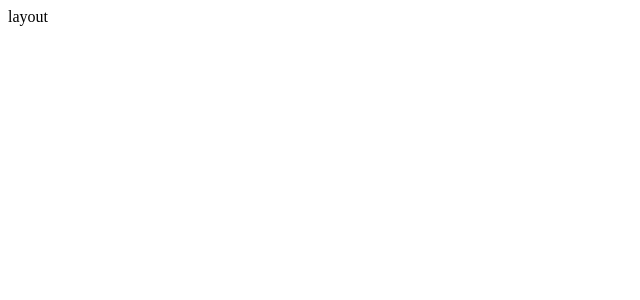
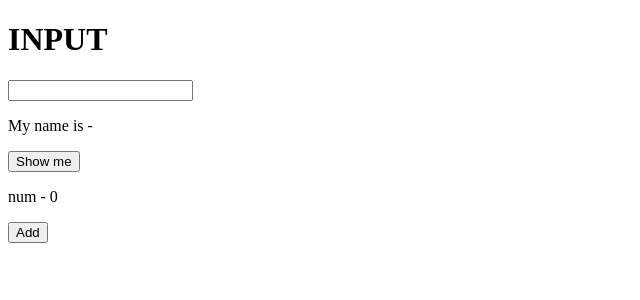
Before and after one commit to Ak003x/ReactHooks-Practice, a Next.js app: page / in a window 1280 px wide. Shown: the top 300 px of the page, without its empty margins (0-640 px from the left). Built offline with nearby package versions, Linux system fonts and the light colour scheme.

Commit message:
Updated code

```diff
--- a/src/app/layout.tsx
+++ b/src/app/layout.tsx
@@ -1,9 +1,9 @@
-import React from 'react'
+import React from "react";
 
-function layout() {
+export default function Layout({ children }: { children: React.ReactNode }) {
   return (
-    <div>layout</div>
-  )
+    <html lang="en">
+      <body>{children}</body>
+    </html>
+  );
 }
-
-export default layout
--- a/src/app/page.tsx
+++ b/src/app/page.tsx
@@ -1,9 +1,30 @@
-import React from 'react'
+"use client";
+import React, { useRef, useState } from "react";
 
-function page() {
+export default function Page() {
+  const [input, setInput] = useState("");
+  const [count, setCount] = useState(0);
+
+  const InputRef = useRef();
+  console.log("Getting render");
+
+  const display = () => {
+    console.log(InputRef.current.value);
+  };
+
   return (
-    <div>page</div>
-  )
+    <div>
+      <h1>INPUT</h1>
+      <input
+        ref={InputRef}
+        type="text"
+        value={input}
+        onChange={(e) => setInput(e.target.value)}
+      />
+      <p>My name is - {input}</p>
+      <button onClick={display}>Show me </button>
+      <p>num - {count}</p>
+      <button onClick={() => setCount(count + 1)}>Add</button>
+    </div>
+  );
 }
-
-export default page
```
